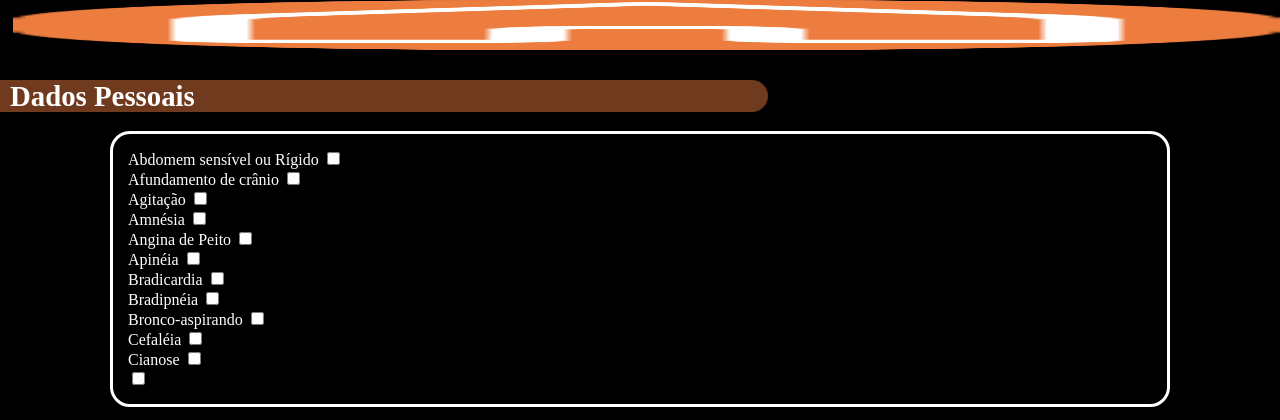
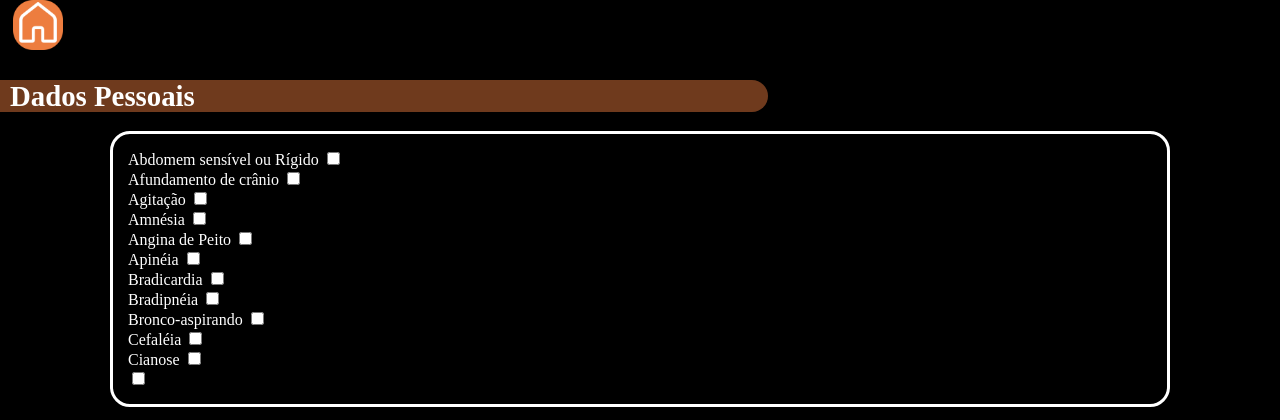
Before and after one commit to ArthurLima340/SA-bombeiros, a PHP site: page /sinais_sintomas.html in a window 1280 px wide. Shown: the part 120-540 px from the top of the page. Run offline with PHP 8.4, Linux system fonts and the light colour scheme.

Commit message:
atualização

```diff
--- a/sinais_sintomas/css/sinais_sintomas.css
+++ b/sinais_sintomas/css/sinais_sintomas.css
@@ -33,7 +33,7 @@ header {
 /* -------------------------------------------- */
 .btn-home {
   margin-left: 1%;
-  width: 5.kvjNLDKj0px;
+  width: 50px;
   height: 50px;
 }
 
```
